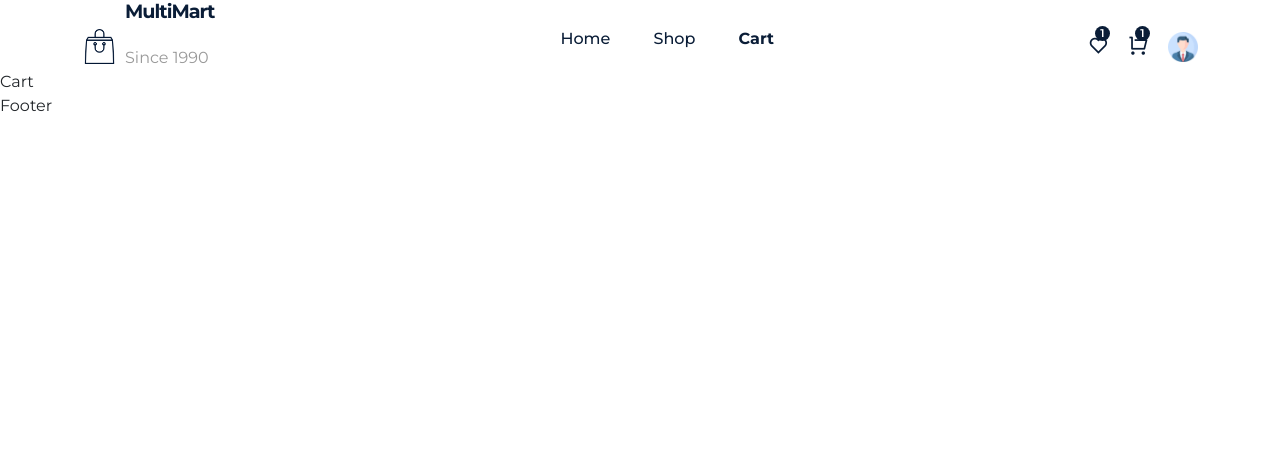
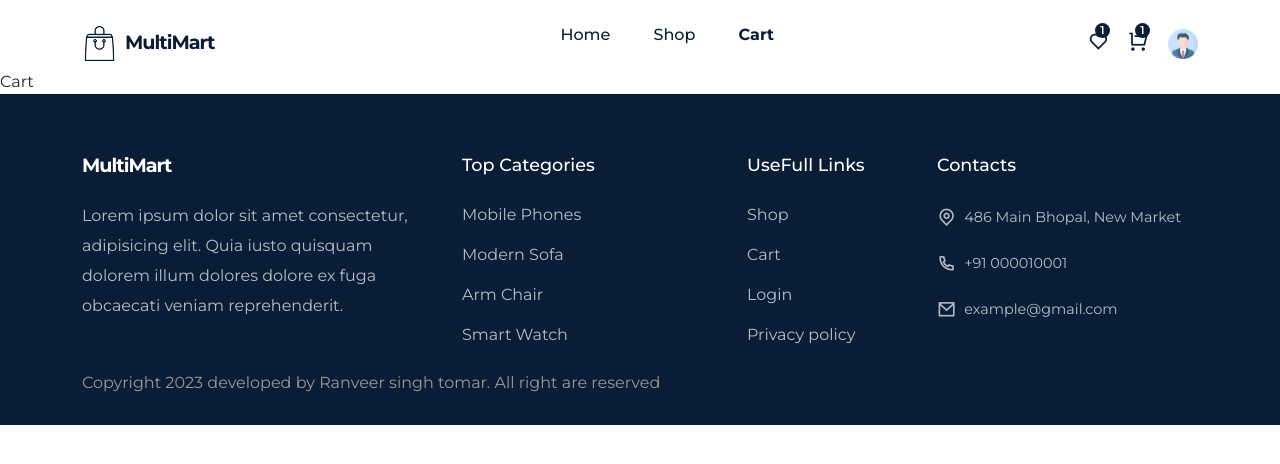
Before and after one commit to Ranveer1singh/Multimart, a React (Create React App) app: page /cart in a window 1280 px wide. Shown: the top 464 px of the page. Built offline with nearby package versions, Linux system fonts and the light colour scheme.

Commit message:
last commit

```diff
--- a/src/component/Footer/Footer.jsx
+++ b/src/component/Footer/Footer.jsx
@@ -1,9 +1,93 @@
-import React from 'react'
+import React from "react";
+import "./footer.css";
+import { Container, Row, Col, ListGroup, ListGroupItem } from "reactstrap";
+import { Link } from "react-router-dom";
 
 const Footer = () => {
+  const year = new Date().getFullYear()
   return (
-    <div>Footer</div>
-  )
-}
+    <footer className="footer">
+      <Container>
+        <Row>
+          <Col lg="4">
+            <div className="logo">
+              <div>
+                <h1 className="text-white">MultiMart</h1>
+              </div>
+            </div>
+            <p className="footer__text mt-4">
+              Lorem ipsum dolor sit amet consectetur, adipisicing elit. Quia
+              iusto quisquam dolorem illum dolores dolore ex fuga obcaecati
+              veniam reprehenderit.
+            </p>
+          </Col>
+          <Col lg="3">
+            <div className="footer__quick-links">
+              <h4 className="quick__links-title">Top Categories</h4>
+              <ListGroup className="mb-3">
+                <ListGroupItem className="ps-0 border-0 ">
+                  <Link to="#">Mobile Phones</Link>
+                </ListGroupItem>
+                <ListGroupItem className="ps-0 border-0 ">
+                  <Link to="#">Modern Sofa</Link>
+                </ListGroupItem>
+                <ListGroupItem className="ps-0 border-0 ">
+                  <Link to="#">Arm Chair</Link>
+                </ListGroupItem>
+                <ListGroupItem className="ps-0 border-0 ">
+                  <Link to="#">Smart Watch</Link>
+                </ListGroupItem>
+              </ListGroup>
+            </div>
+          </Col>
+          <Col lg="2">
+            <div className="footer__quick-links">
+              <h4 className="quick__links-title">UseFull Links</h4>
+              <ListGroup className="mb-3">
+                <ListGroupItem className="ps-0 border-0">
+                  <Link to="/shop">Shop</Link>
+                </ListGroupItem>
+                <ListGroupItem className="ps-0 border-0">
+                  <Link to="/cart"> Cart</Link>
+                </ListGroupItem>
+                <ListGroupItem className="ps-0 border-0">
+                  <Link to="/login">Login</Link>
+                </ListGroupItem>
+                <ListGroupItem className="ps-0 border-0">
+                  <Link to="#">Privacy policy</Link>
+                </ListGroupItem>
+              </ListGroup>
+            </div>
+          </Col>
+          <Col lg="3">
+            <div className="footer__quick-links">
+              <h4 className="quick__links-title">Contacts</h4>
+              <ListGroup className="footer__contact">
+                <ListGroupItem className="ps-0 border-0 d-flex align-items-center gap-2 ">
+                    <span><i class="ri-map-pin-line"></i></span>
+                    <p>486 Main Bhopal, New Market</p>
+                </ListGroupItem>
+                <ListGroupItem className="ps-0 border-0  d-flex align-items-center gap-2">
+                  <span><i class="ri-phone-line"></i></span>
+                  <p>+91 000010001</p>
+                </ListGroupItem>
+                <ListGroupItem className="ps-0 border-0 d-flex align-items-center gap-2 ">
+                  <span><i class="ri-mail-line"></i></span>
+                    <p>example@gmail.com</p>
+                </ListGroupItem>
 
-export default Footer
+              </ListGroup>
+            </div>
+          </Col>
+          <Col lg='12'>
+            <p className="footer__copyright">
+              Copyright {year} developed by Ranveer singh tomar. All right are reserved
+            </p>
+          </Col>
+        </Row>
+      </Container>
+    </footer>
+  );
+};
+
+export default Footer;
--- /dev/null
+++ b/src/component/Footer/footer.css
@@ -0,0 +1,30 @@
+.footer{
+    padding-top: 60px;
+    padding-bottom: 30px;
+    background-color: var(--primary-color);
+}
+.footer__text{
+    line-height: 30px;
+    color: #ffffffb4;
+}
+.footer__quick-links ul li{
+    background: transparent;
+}
+.footer__quick-links ul li a{
+    color: #ffffffb4;
+}
+.quick__links-title{
+    font-size: 1.1rem;
+    color: #fff;
+    margin-bottom: 20px;
+}
+.footer__contact li span ,
+.footer__contact li p {
+    color:#ffffffb4;
+}
+.footer__contact li span{
+    font-size: 1.2rem;
+}
+.footer__contact li p {
+    font-size: 0.9rem;
+}
--- a/src/component/Header/Header.css
+++ b/src/component/Header/Header.css
@@ -75,3 +75,27 @@
     font-size: .7rem;
     font-weight: 600;
 }
+
+.sticky__header{
+    width: 100%;
+    height: 70px;
+    line-height: 70px;
+    position: sticky;
+    top: 0;
+    left: 0;
+    z-index: 999;
+    box-shadow: 3px 3px 8px -3px #ddd;
+    background-color: #fff;
+}
+
+@media only screen and (max-width: 768px) {
+    .navigation{
+        position: fixed;
+        top: 0;
+        left: 0;
+        width: 100%;
+        height: 100%;
+        background: #000000ac;
+        z-index: 9999;
+    }
+}
--- a/src/component/Header/Hearder.jsx
+++ b/src/component/Header/Hearder.jsx
@@ -1,4 +1,4 @@
-import React from "react";
+import React, {useRef, useEffect} from "react";
 import "./Header.css";
 import { Container, NavItem, Row } from "reactstrap";
 import Logo from "../../assets/images/eco-logo.png";
@@ -21,8 +21,23 @@ const nav__links = [
   },
 ];
 const Hearder = () => {
+  const HeaderRef = useRef(null)
+  const stickyHeaderfunc = ()=>{
+    window.addEventListener('scroll',()=>{
+      if(document.body.scrollTop > 80 || document.documentElement.scrollTop > 80){
+        HeaderRef.current.classList.add('sticky__header')
+      }else{
+        HeaderRef.current.classList.remove('sticky__header')
+        return ()=> window.removeEventListener('scroll',stickyHeaderfunc)
+      }
+    })
+  }
+
+  useEffect(()=>{
+    stickyHeaderfunc()
+  })
   return (
-    <header className="header">
+    <header className="header" ref={HeaderRef}>
       <Container>
         <Row>
           <div className="nav__wrapper">
@@ -30,7 +45,7 @@ const Hearder = () => {
               <img src={Logo} alt="logo" />
               <div>
                 <h1>MultiMart</h1>
-                <p>Since 1990</p>
+                {/* <p>Since 1990</p> */}
               </div>
             </div>
             <div className="navigation">
--- a/src/pages/Home.jsx
+++ b/src/pages/Home.jsx
@@ -14,6 +14,10 @@ import Clock from "../component/UI/Clock";
 const Home = () => {
   const [trendingProducts, setTrendingProducts] = useState([]);
   const [bestsales, setBestsales] = useState([]);
+  const [mobileProduct, setMobileProducts] = useState([]);
+  const[wirelessProduct, setWirelessProducts] = useState([]);
+  const[popularProducts, setPopularProducts] = useState([]);
+
   const year = new Date().getFullYear();
 
   useEffect(() => {
@@ -23,8 +27,20 @@ const Home = () => {
     const filteredBestsalseProducts = products.filter(
       (item) => item.category == "sofa"
     );
+    const filteredMobileProducts = products.filter(
+      (item) => item.category == "mobile"
+    );
+    const filteredWirelessProducts = products.filter(
+      (item) => item.category == "wireless"
+    );
+    const filteredPopularProducts = products.filter(
+      (item) => item.category == "watch"
+    );
     setTrendingProducts(filteredTrendingProducts);
     setBestsales(filteredBestsalseProducts);
+    setWirelessProducts(filteredWirelessProducts);
+    setMobileProducts(filteredMobileProducts);
+    setPopularProducts(filteredPopularProducts);
   }, []);
   return (
     <Helmet title={"Home"}>
@@ -92,6 +108,28 @@ const Home = () => {
           </Row>
         </Container>
       </section>
+
+      <section className="new__arrivals">
+        <Container>
+          <Row>
+          <Col lg="12" className="text-center mb-5">
+              <h2 className="section__title">New Arrivals</h2>
+            </Col>
+            <ProductList data={mobileProduct} />
+            <ProductList data={wirelessProduct} />
+          </Row>
+        </Container>
+      </section>
+      <section className="popular__categories">
+      <Container>
+          <Row>
+          <Col lg="12" className="text-center mb-5">
+              <h2 className="section__title">Popular Categories</h2>
+            </Col>
+            <ProductList data={popularProducts} />
+          </Row>
+        </Container>
+      </section>
     </Helmet>
   );
 };
```
